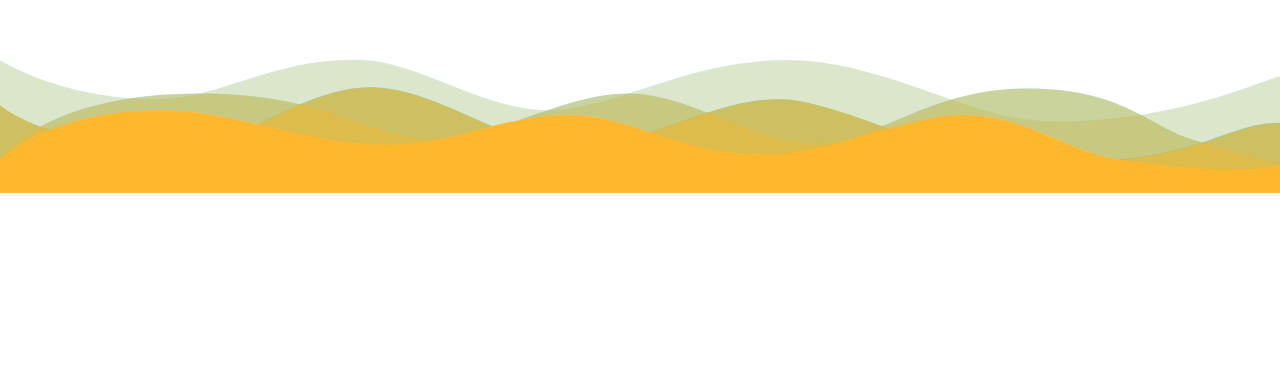
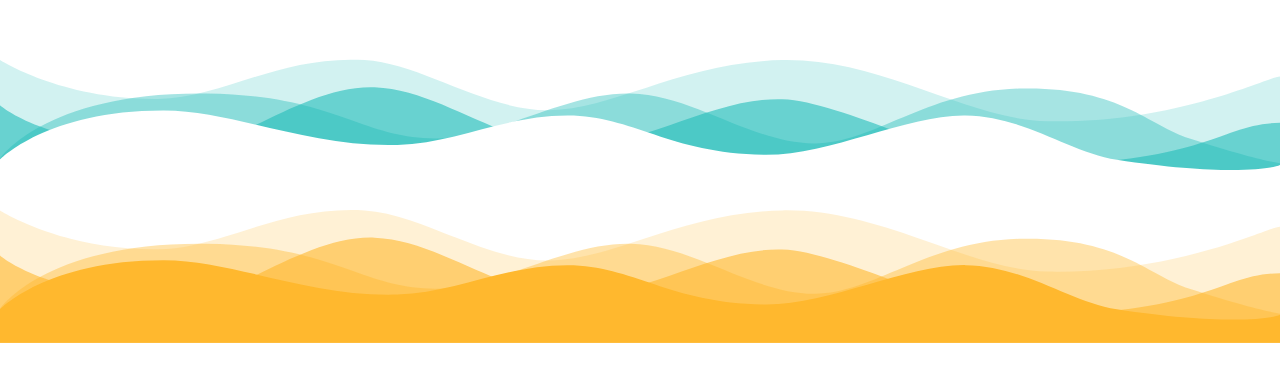
Before and after one commit to CodyBrouwers/svg-waves, a plain HTML site: page index.html in a window 1280 px wide. Shown: the part 274-656 px from the top of the page. Drawn offline with Linux system fonts and the light colour scheme.

Commit message:
Fix svg wave positioning

```diff
--- a/index.html
+++ b/index.html
@@ -7,9 +7,6 @@
 
 
 <svg width="100%" height="100%" viewBox="0 0 1439 151" style="position:fixed; top:0; left:0;" version="1.1" xmlns="http://www.w3.org/2000/svg" xmlns:xlink="http://www.w3.org/1999/xlink">
-    <!-- Generator: Sketch 45.1 (43504) - http://www.bohemiancoding.com/sketch -->
-    <desc>Created with Sketch.</desc>
-    <defs></defs>
     <g id="Page-1" stroke="none" stroke-width="1" fill="none" fill-rule="evenodd">
         <g id="Sell-on-FG-Flow" transform="translate(-1.000000, -922.000000)">
             <g id="How-It-Works-Section">
@@ -26,10 +23,7 @@
 
 
 
-<svg width="100%" height="100%" viewBox="0 0 1439 150" style="position:fixed; top:0; left:0;" version="1.1" xmlns="http://www.w3.org/2000/svg" xmlns:xlink="http://www.w3.org/1999/xlink">
-    <!-- Generator: Sketch 45.1 (43504) - http://www.bohemiancoding.com/sketch -->
-    <desc>Created with Sketch.</desc>
-    <defs></defs>
+<svg width="100%" height="100%" viewBox="0 0 1439 150" style="position:fixed; top:150px; left:0;" version="1.1" xmlns="http://www.w3.org/2000/svg" xmlns:xlink="http://www.w3.org/1999/xlink">
     <g id="Page-1" stroke="none" stroke-width="1" fill="none" fill-rule="evenodd">
         <g id="Sell-on-FG-Flow" transform="translate(-1.000000, -2412.000000)" fill="#FFB82E">
             <g id="Customer-Section" transform="translate(1.000000, 1026.000000)">
```
